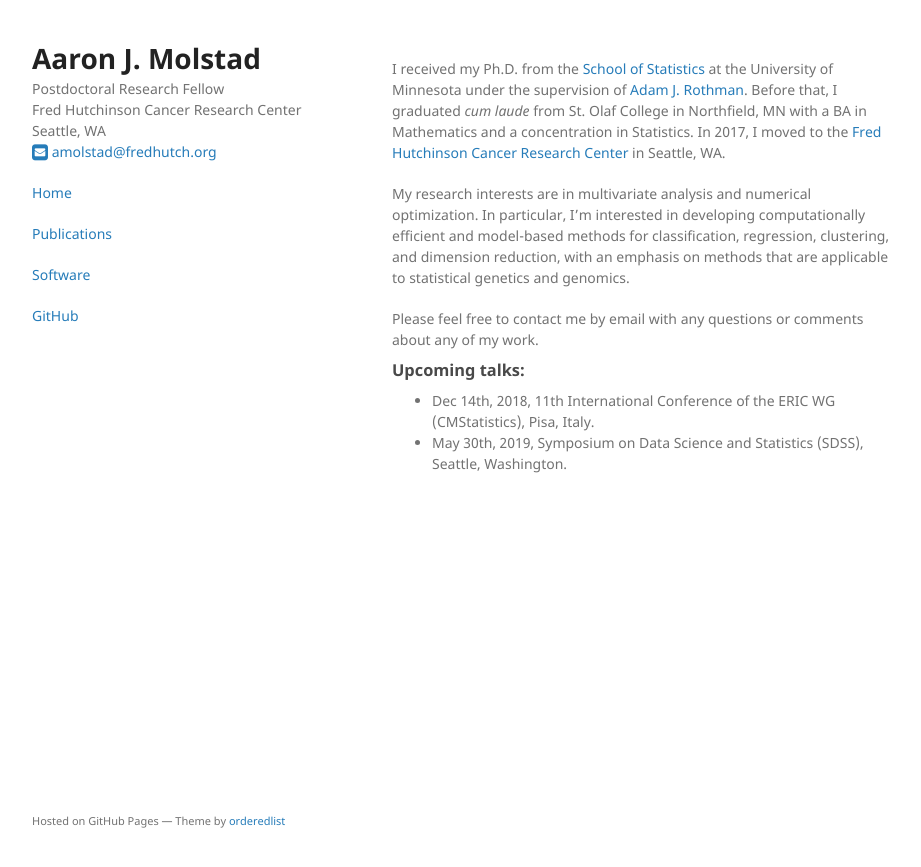
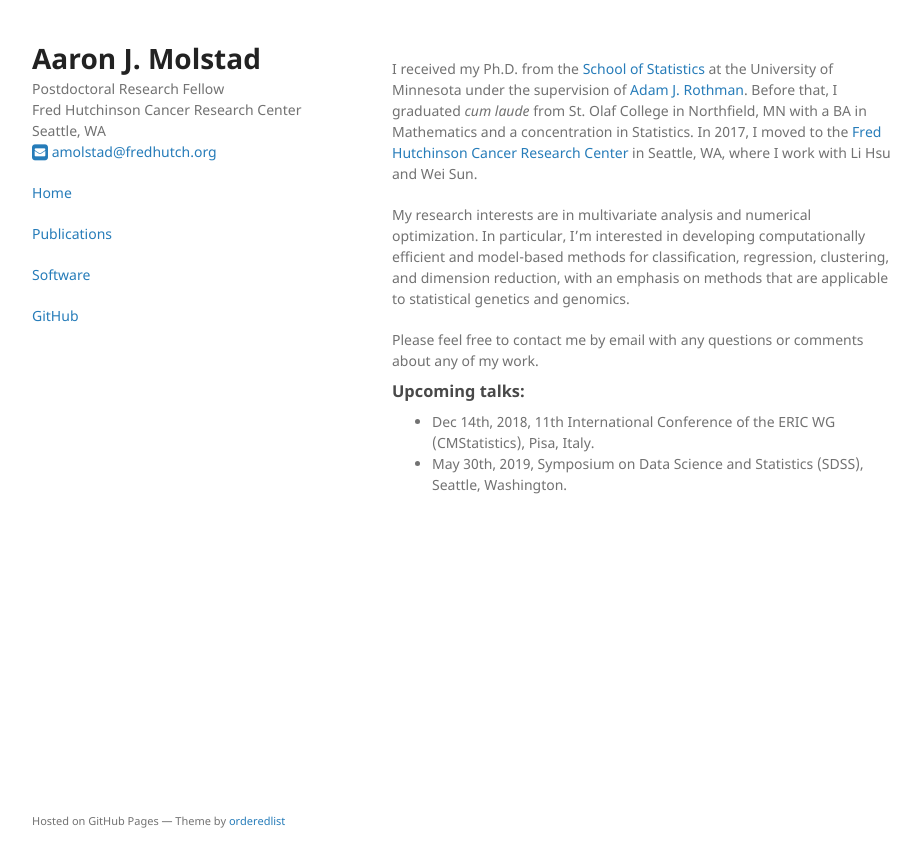
Before and after one commit to ajmolstad/ajmolstad.github.io, a Jekyll site: the page built from index.md, in a window 1280 px wide. Shown: the top 867 px of the page, without its empty margins (178-1099 px from the left). Built offline with Jekyll 4.4.1, drawn with Linux system fonts in a browser that asks for light colours.

Commit message:
Update index.md

```diff
--- a/index.md
+++ b/index.md
@@ -2,7 +2,7 @@
 layout: default
 ---
 
-I received my Ph.D. from the [School of Statistics](http://stat.umn.edu) at the University of Minnesota under the supervision of [Adam J. Rothman](http://users.stat.umn.edu/~arothman). Before that, I graduated *cum laude* from St. Olaf College in Northfield, MN with a BA in Mathematics and a concentration in Statistics. In 2017, I moved to the [Fred Hutchinson Cancer Research Center](https://www.fredhutch.org/en.html) in Seattle, WA.
+I received my Ph.D. from the [School of Statistics](http://stat.umn.edu) at the University of Minnesota under the supervision of [Adam J. Rothman](http://users.stat.umn.edu/~arothman). Before that, I graduated *cum laude* from St. Olaf College in Northfield, MN with a BA in Mathematics and a concentration in Statistics. In 2017, I moved to the [Fred Hutchinson Cancer Research Center](https://www.fredhutch.org/en.html) in Seattle, WA, where I work with Li Hsu and Wei Sun.
 
 My research interests are in multivariate analysis and numerical optimization. In particular, I'm interested in developing  computationally efficient and model-based methods for classification, regression, clustering, and dimension reduction, with an emphasis on methods that are applicable to statistical genetics and genomics.
 
```
